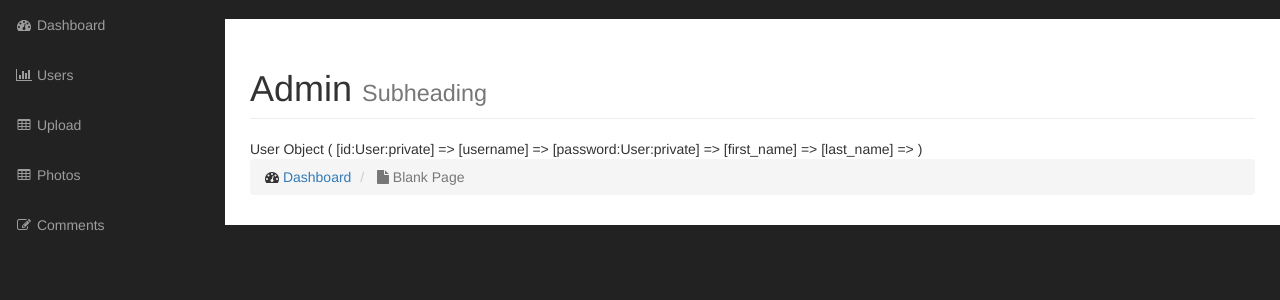
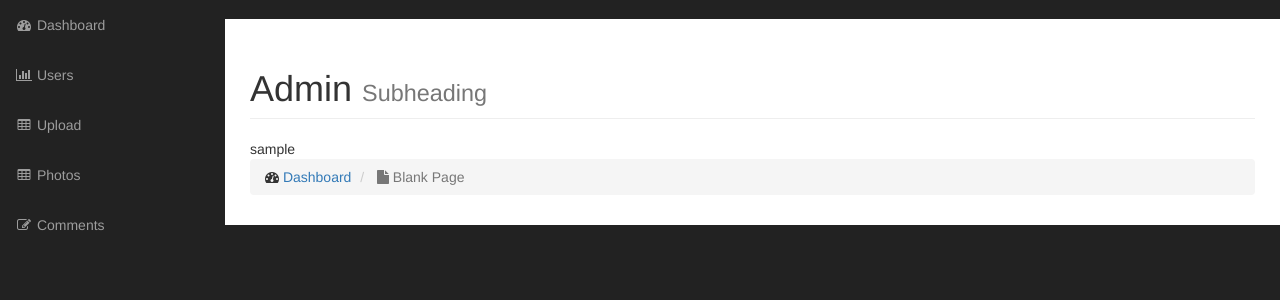
Before and after one commit to sorebear/oop_php, a PHP site: page /admin in a window 1280 px wide. Shown: the part 51-351 px from the top of the page. Run offline with PHP 8.4, Linux system fonts and the light colour scheme; tables that the repository leaves empty or names only in its code hold one stand-in row (values such as "Sample post"); grey boxes labelled with a size stand in for pictures from a placeholder-image service; data that the repository does not hold is empty; a stand-in replaces the project's code that opens the database connection; some libraries are stand-ins or nearby versions.

Commit message:
Removed new_config file

```diff
--- a/gallery/admin/includes/admin_content.php
+++ b/gallery/admin/includes/admin_content.php
@@ -10,9 +10,14 @@
 
             <?php
 
-                $user_1 = User::find_user_by_id(0);
+                $user_1 = User::find_user_by_id(1);
+                echo $user_1->username;
 
-                print_r($user_1);
+                // $users = User::find_all_users();
+
+                // foreach($users as $user) {
+                //     echo $user->username . "<br>";
+                // }
 
 
             ?>
@@ -26,8 +31,5 @@
                 </li>
             </ol>
         </div>
-    </div>
-    <!-- /.row -->
-
-</div>
-<!-- /.container-fluid -->
+    </div><!-- /.row -->
+</div><!-- /.container-fluid -->
--- /dev/null
+++ b/gallery/admin/includes/functions.php
@@ -0,0 +1,17 @@
+<?php
+
+function classAutoLoader($class) {
+
+   $class = strtolower($class);
+   $path = "includes/{$class}.php";
+
+   if (file_exists($path)) {
+      require_once($path);
+   } else {
+      die("The file '${class}.php' was not found");
+   }
+}
+
+spl_autoload_register('classAutoLoader');
+
+?>
--- a/gallery/admin/includes/init.php
+++ b/gallery/admin/includes/init.php
@@ -1,5 +1,6 @@
 <?php
 
+include("functions.php");
 include("new_config.php");
 include("database.php");
 include("user.php");
--- a/gallery/admin/includes/new_config.php
+++ /dev/null
@@ -1,10 +0,0 @@
-<?php
-
-// Database Connection Constants
-
-define('DB_HOST', 'localhost');
-define('DB_USER', 'root');
-define('DB_PASSWORD', 'root');
-define('DB_NAME', 'gallery_db');
-
-?>
--- a/gallery/admin/includes/user.php
+++ b/gallery/admin/includes/user.php
@@ -31,18 +31,22 @@ class User {
    }
 
    public static function find_user_by_id($id) {
-      $result_set = self::find_this_query("SELECT * FROM users WHERE id = $id LIMIT 1");
-      $found_user = mysqli_fetch_array($result_set);
-      return self::instantiation($found_user);
+      global $database;
+      $the_result_array = self::find_this_query("SELECT * FROM users WHERE id = $id LIMIT 1");
+      return !empty($the_result_array) ? array_shift($the_result_array) : false;
    }
 
    private static function find_this_query($sql) {
       global $database;
       $result_set = $database->query($sql);
-      return $result_set;
+      $user_object_array = array();
+
+      while ($row = mysqli_fetch_array($result_set)) {
+         $user_object_array[] = self::instantiation($row);
+      }
+
+      return $user_object_array;
    }
-
 }
 
-
 ?>
```
Also changed, not shown: 1 other file.
